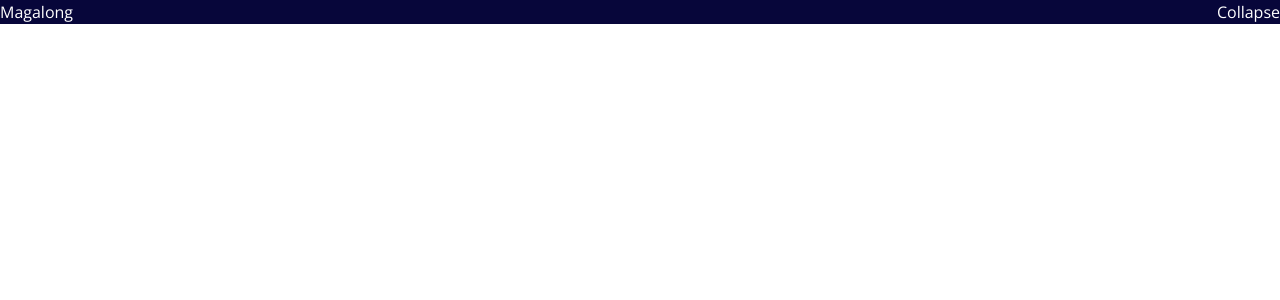
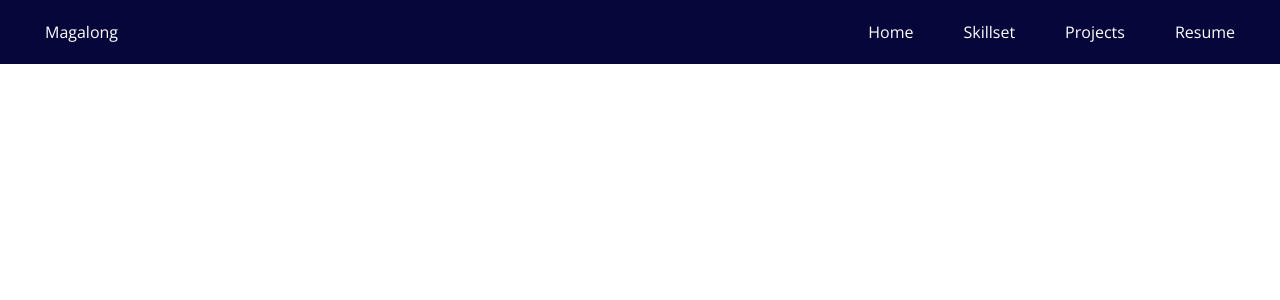
Before and after one commit to bryanmagalong/portfolio, a React (Create React App) app: page / in a window 1280 px wide. Shown: the top 300 px of the page. Built offline with nearby package versions, Linux system fonts and the light colour scheme.

Commit message:
feat(Navbar): add dropdown menu on small screens and better responsive behavior

```diff
--- a/src/components/Navbar/index.js
+++ b/src/components/Navbar/index.js
@@ -1,10 +1,38 @@
 import React from 'react';
 
 const Navbar = () => (
-  <nav className="w-full flex justify-between items-center px-navbar h-navbar bg-primary-dark text-white">
+  <div className="navbar lg:navbar-lg w-full flex flex-wrap lg:flex-nowrap justify-between items-center bg-primary-dark text-white">
     <a href="#home">Magalong</a>
-    <div>Collapse</div>
-  </nav>
+    <label for="menu-toggle" className="lg:hidden block">
+      Menu
+    </label>
+    <input
+      className="hidden checked:drop-visible"
+      type="checkbox"
+      id="menu-toggle"
+    />
+    <div
+      className="hidden pt-dropdown w-full lg:block lg:w-auto lg:pt-0"
+      id="menu"
+    >
+      <nav>
+        <ul className="flex flex-col items-center lg:flex-row gap-y-7 lg:gap-x-50">
+          <li>
+            <a href="#home">Home</a>
+          </li>
+          <li>
+            <a href="#skillset">Skillset</a>
+          </li>
+          <li>
+            <a href="#projects">Projects</a>
+          </li>
+          <li>
+            <a href="#projects">Resume</a>
+          </li>
+        </ul>
+      </nav>
+    </div>
+  </div>
 );
 
 export default Navbar;
```
